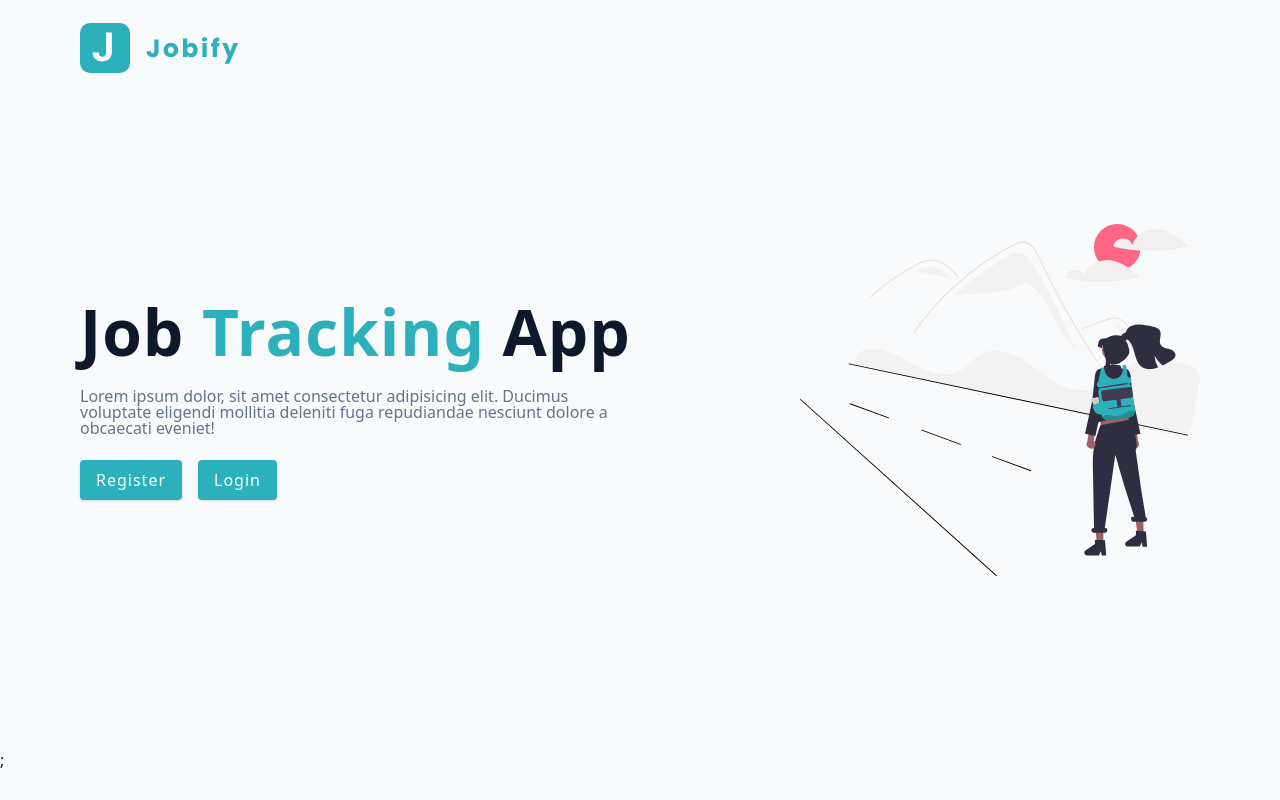
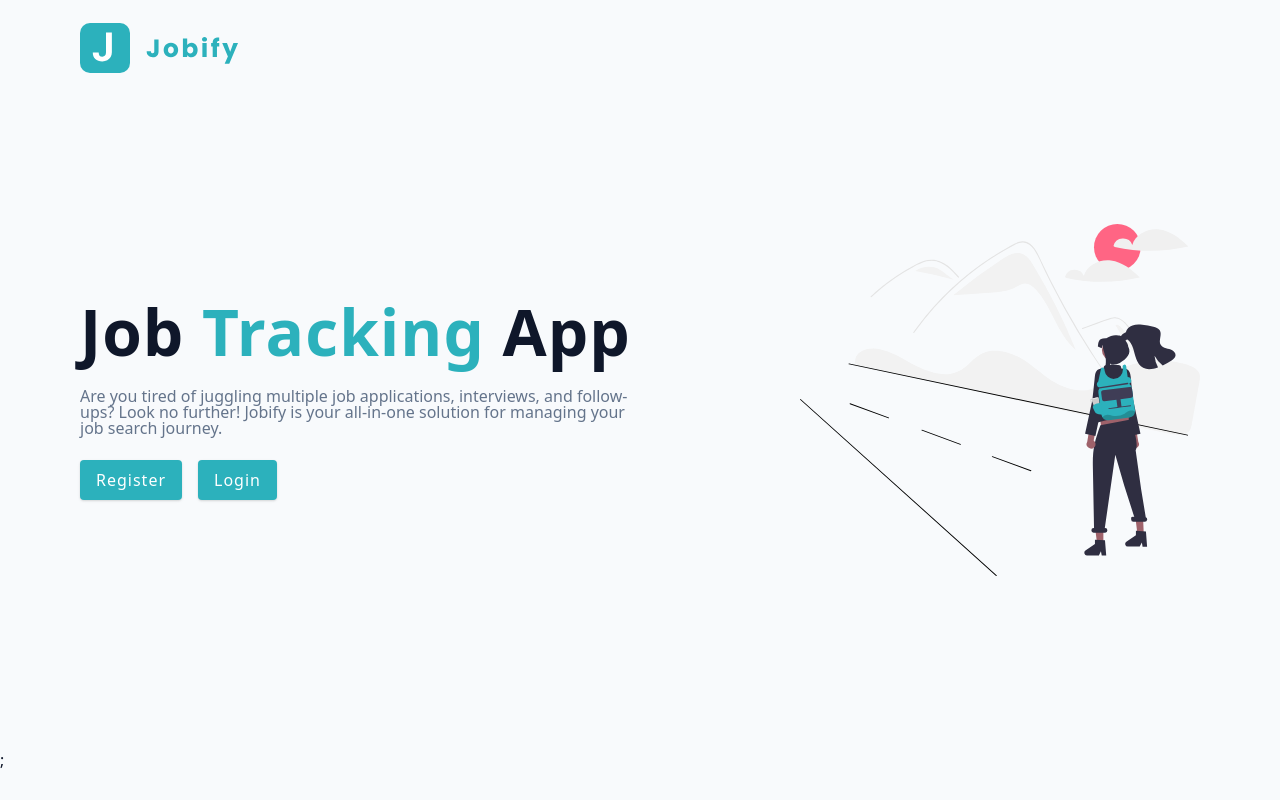
Before and after one commit to AbdullahTami/jobify-client, a React (Vite) app in the folder client/: page / in a window 1280 px wide. Built offline with nearby package versions, Linux system fonts and the light colour scheme.

Commit message:
improving landing page

```diff
--- a/client/src/pages/Landing.jsx
+++ b/client/src/pages/Landing.jsx
@@ -16,9 +16,9 @@ function Landing() {
             job <span>tracking</span> app
           </h1>
           <p>
-            Lorem ipsum dolor, sit amet consectetur adipisicing elit. Ducimus
-            voluptate eligendi mollitia deleniti fuga repudiandae nesciunt
-            dolore a obcaecati eveniet!
+            Are you tired of juggling multiple job applications, interviews, and
+            follow-ups? Look no further! Jobify is your all-in-one solution for
+            managing your job search journey.
           </p>
           <Link to="/register" className="btn register-link">
             Register
```
